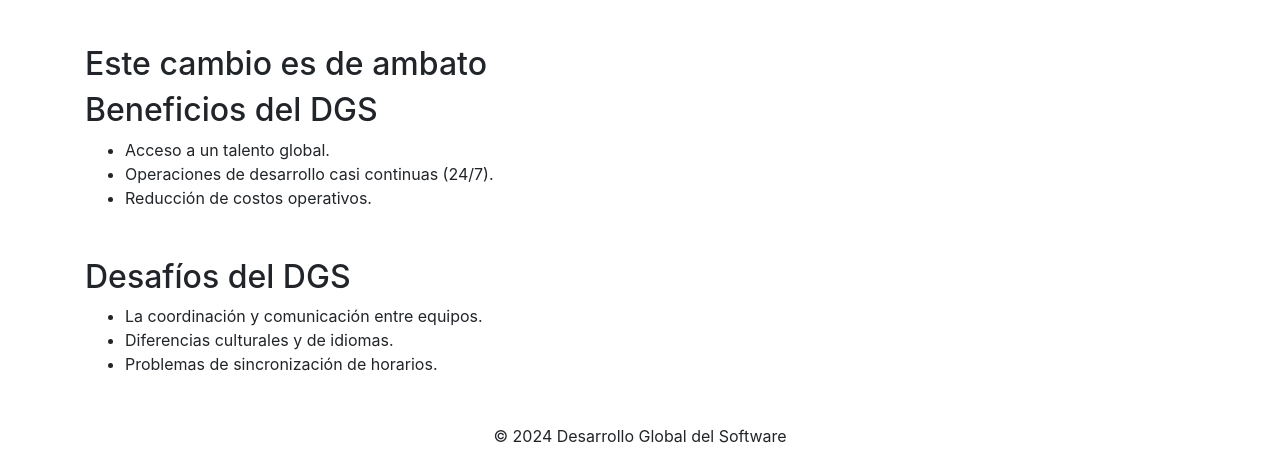
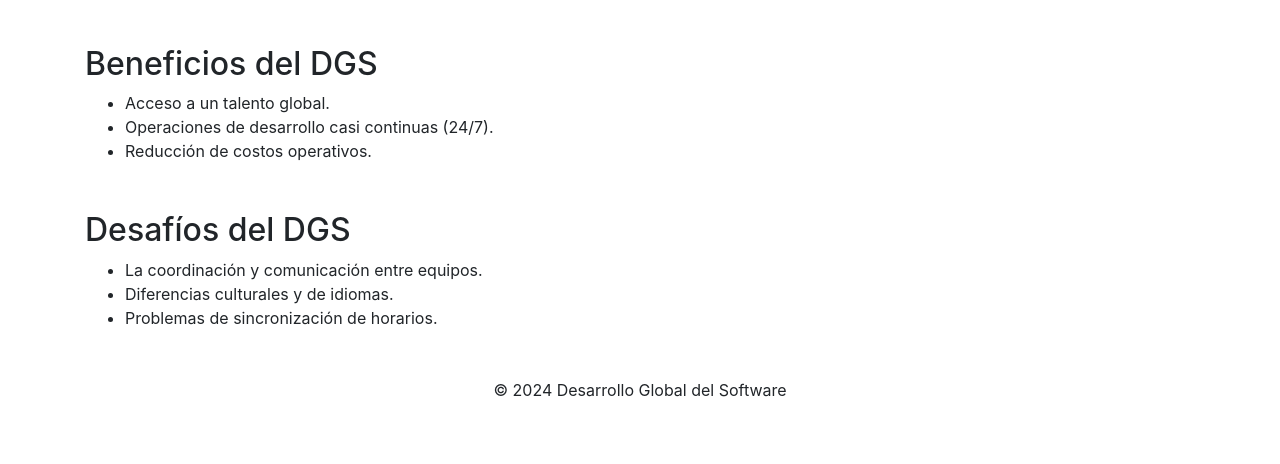
Before and after one commit to tellxmaster/prueba_dgs, a plain HTML site: page index.html in a window 1280 px wide. Shown: the part 655-1119 px from the top of the page. After the commit the page ends 1073 px from the top, so only its background shows below. Drawn offline with nearby package versions, Linux system fonts and the light colour scheme.

```diff
--- a/index.html
+++ b/index.html
@@ -25,7 +25,6 @@
                 países o la colaboración entre varias oficinas de una misma empresa situadas en distintos lugares del
                 mundo.</p>
         </section>
-        <h2>Este cambio es de ambato</h2>
         <section class="mb-5">
             <h2>Beneficios del DGS</h2>
             <ul>
```
